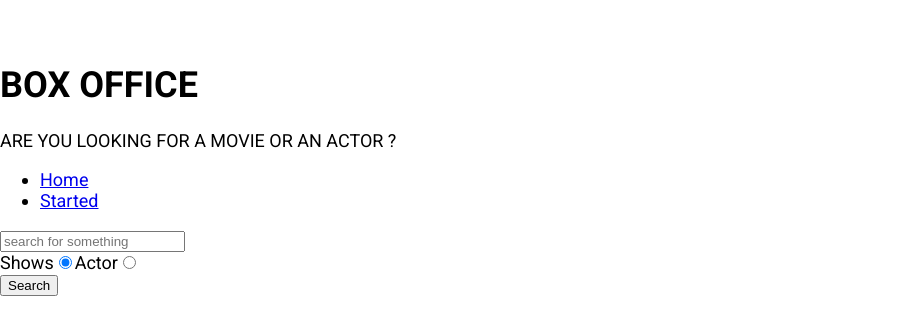
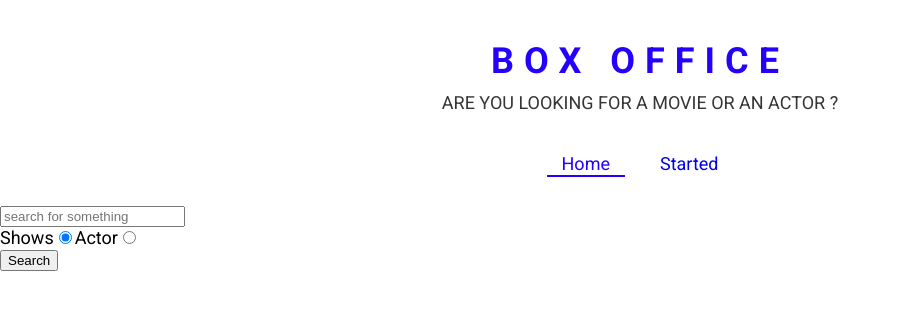
Before and after one commit to shivamtechnical/box-office, a React (Create React App) app: page / in a window 1280 px wide. Shown: the top 334 px of the page, without its empty margins (0-901 px from the left). Built offline with nearby package versions, Linux system fonts and the light colour scheme.

Commit message:
defined theme fro styled components and create a few styled components

```diff
--- a/src/App.js
+++ b/src/App.js
@@ -1,13 +1,21 @@
 import React from "react";
 import { Routes, Route } from "react-router-dom";
-
+import { ThemeProvider } from "styled-components";
 import Home from "./pages/Home";
 import Show from "./pages/Show";
 import Started from "./pages/Started";
 
+const theme = {
+  mainColors: {
+    blue: "#2400ff",
+    gray: "#c 6c6c6",
+    dark: "#353535",
+  },
+};
+
 function App() {
   return (
-    <div>
+    <ThemeProvider theme={theme}>
       <Routes>
         <Route exact path="/" element={<Home />}></Route>
 
@@ -17,7 +25,7 @@
 
         <Route> this is error</Route>
       </Routes>
-    </div>
+    </ThemeProvider>
   );
 }
 
--- /dev/null
+++ b/src/components/Title.styled.js
@@ -0,0 +1,18 @@
+import styled from "styled-components";
+
+export const TitleWrapper = styled.div`
+  text-align: center;
+  margin: 0 0 40px;
+
+  h1 {
+    color: ${({ theme }) => theme.mainColors.blue};
+    letter-spacing: 10px;
+    text-transform: uppercase;
+    margin: 0 0 10px;
+  }
+
+  p {
+    color: ${({ theme }) => theme.mainColors.dark};
+    margin: 0;
+  }
+`;
--- a/src/components/navs.js
+++ b/src/components/navs.js
@@ -1,19 +1,28 @@
 import React from "react";
-import { Link } from "react-router-dom";
+import { useLocation } from "react-router-dom";
+
+import { NavList, LinkStyled } from "./navs.styled";
 const LINKS = [
   { to: "/", text: "Home" },
   { to: "/Started", text: "Started" },
 ];
 const Navs = () => {
+  const location = useLocation();
+  console.log("location", location);
   return (
     <div>
-      <ul>
+      <NavList>
         {LINKS.map((item) => (
           <li key={item.to}>
-            <Link to={item.to}>{item.text}</Link>
+            <LinkStyled
+              to={item.to}
+              className={item.to === location.pathname ? "active " : " "}
+            >
+              {item.text}
+            </LinkStyled>
           </li>
         ))}
-      </ul>
+      </NavList>
     </div>
   );
 };
--- /dev/null
+++ b/src/components/navs.styled.js
@@ -0,0 +1,41 @@
+import styled from "styled-components";
+import { Link } from "react-router-dom";
+
+export const NavList = styled.ul`
+  display: flex;
+  justify-content: center;
+  list-style: none;
+  margin: 0 0 30px;
+  padding: 0;
+`;
+
+export const LinkStyled = styled(Link)`
+  margin: 0 10px;
+  padding: 3px 15px;
+  position: relative;
+  text-decoration: none;
+  color: ${({ theme }) => theme.mainColors.gray};
+  &.active {
+    color: ${({ theme }) => theme.mainColors.blue};
+    &:after {
+      content: "";
+      position: absolute;
+      display: block;
+      height: 2px;
+      left: 0%;
+      bottom: 0;
+      background-color: ${({ theme }) => theme.mainColors.blue};
+      animation: slide-in 0.3s ease-in forwards;
+      @keyframes slide-in {
+        from {
+          left: 50%;
+          width: 0;
+        }
+        to {
+          left: 0%;
+          width: 100%;
+        }
+      }
+    }
+  }
+`;
--- a/src/components/title.js
+++ b/src/components/title.js
@@ -1,11 +1,12 @@
 import React from "react";
+import { TitleWrapper } from "./Title.styled";
 
 const Title = ({ title, subtitle }) => {
   return (
-    <div>
+    <TitleWrapper>
       <h1>{title}</h1>
       <p>{subtitle}</p>
-    </div>
+    </TitleWrapper>
   );
 };
 
```
